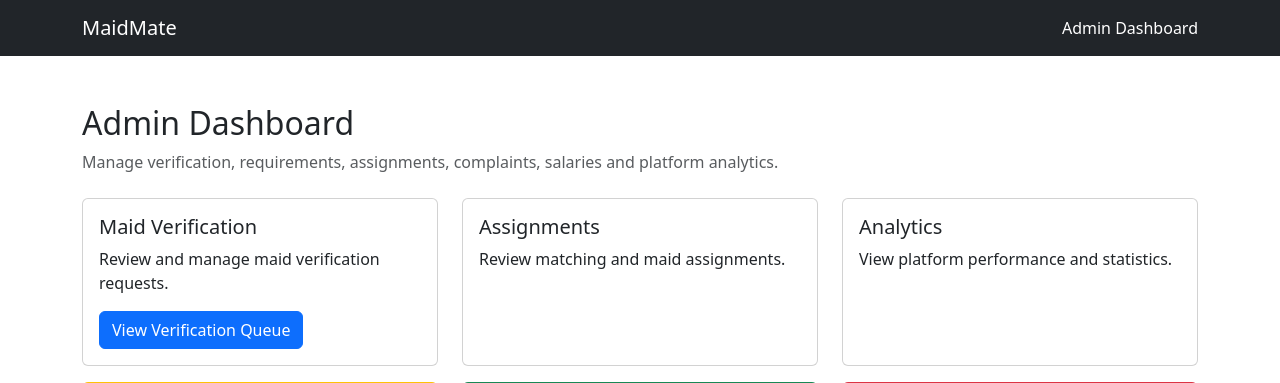
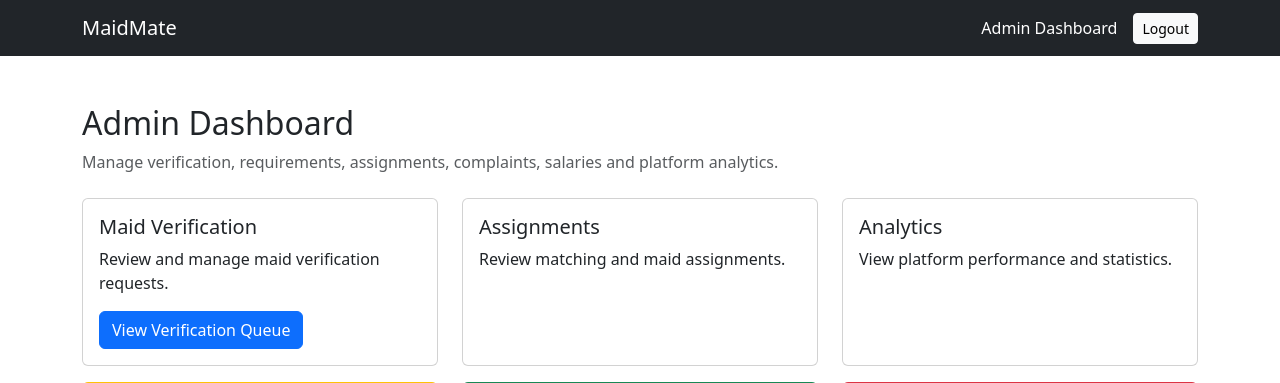
Before and after one commit to shubh110105/sahayika, a Flask app: template app/templates/admin/dashboard.html in a window 1280 px wide. Shown: the top 383 px of the page. Run offline with Flask 3, Linux system fonts and the light colour scheme; the template is opened without the code that fills it, so the values that code supplies are empty.

Commit message:
Add logout button to Admin Dashboard with functionality

```diff
--- a/app/templates/admin/dashboard.html
+++ b/app/templates/admin/dashboard.html
@@ -12,12 +12,21 @@
 </head>
 
 <body>
+
 <nav class="navbar navbar-dark bg-dark">
     <div class="container">
         <span class="navbar-brand">MaidMate</span>
-        <span class="text-white">Admin Dashboard</span>
+
+        <div class="d-flex align-items-center gap-3">
+            <span class="text-white">Admin Dashboard</span>
+            <button type="button" class="btn btn-light btn-sm"
+                    onclick="logoutUser()">
+                Logout
+            </button>
+        </div>
     </div>
 </nav>
+
 
 <div class="container mt-5">
     <h2>Admin Dashboard</h2>
@@ -217,5 +226,6 @@ document.addEventListener("DOMContentLoaded", async function () {
     }
 });
 </script>
+<script src="{{ url_for('static', filename='js/logout.js') }}"></script>
 </body>
 </html>
```
